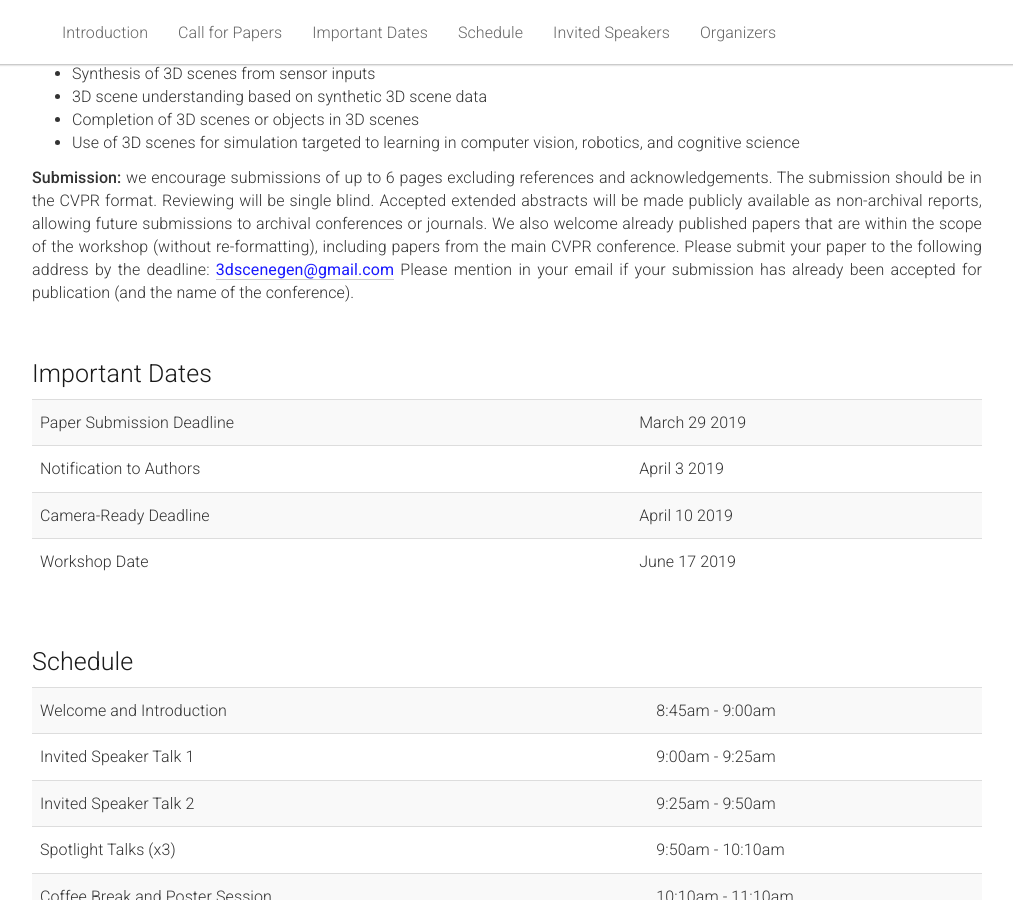
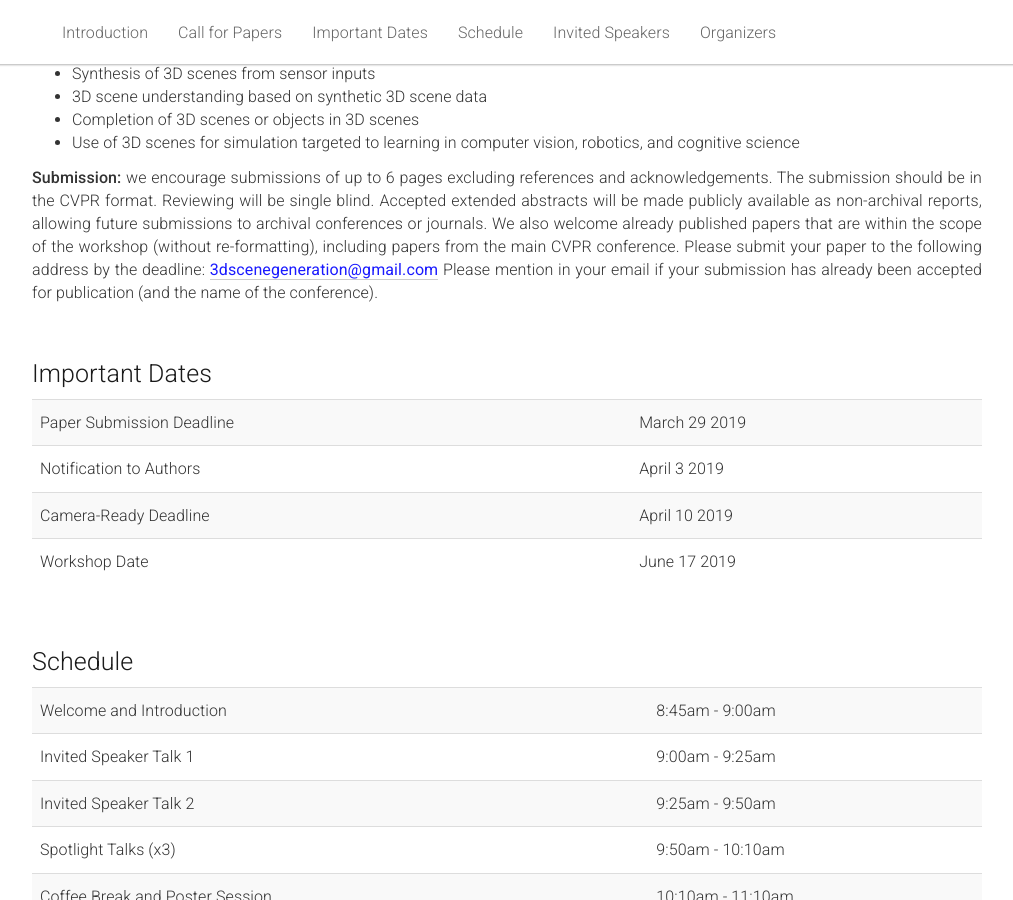
Before and after one commit to 3dscenegen/3dscenegen.github.io, a Jekyll site: the page built from _pages/home.md, in a window 1280 px wide and 900 px high, scrolled down 1302 px. Shown: the whole window, without its empty margins (133-1146 px from the left). Built offline with Jekyll 4.4.1, drawn with Linux system fonts in a browser that asks for light colours.

Commit message:
update email

```diff
--- a/_pages/home.md
+++ b/_pages/home.md
@@ -72,7 +72,7 @@ acknowledgements: ""
       Reviewing will be single blind.
       Accepted extended abstracts will be made publicly available as non-archival reports, allowing future submissions to archival conferences or journals.
       We also welcome already published papers that are within the scope of the workshop (without re-formatting), including papers from the main CVPR conference.
-      Please submit your paper to the following address by the deadline: <span style="color:#1a1aff;font-weight:400;"><a href="mailto:3dscenegen@gmail.com">3dscenegen@gmail.com</a></span>
+      Please submit your paper to the following address by the deadline: <span style="color:#1a1aff;font-weight:400;"><a href="mailto:3dscenegeneration@gmail.com">3dscenegeneration@gmail.com</a></span>
       Please mention in your email if your submission has already been accepted for publication (and the name of the conference).
     </p>
   </div>
```
